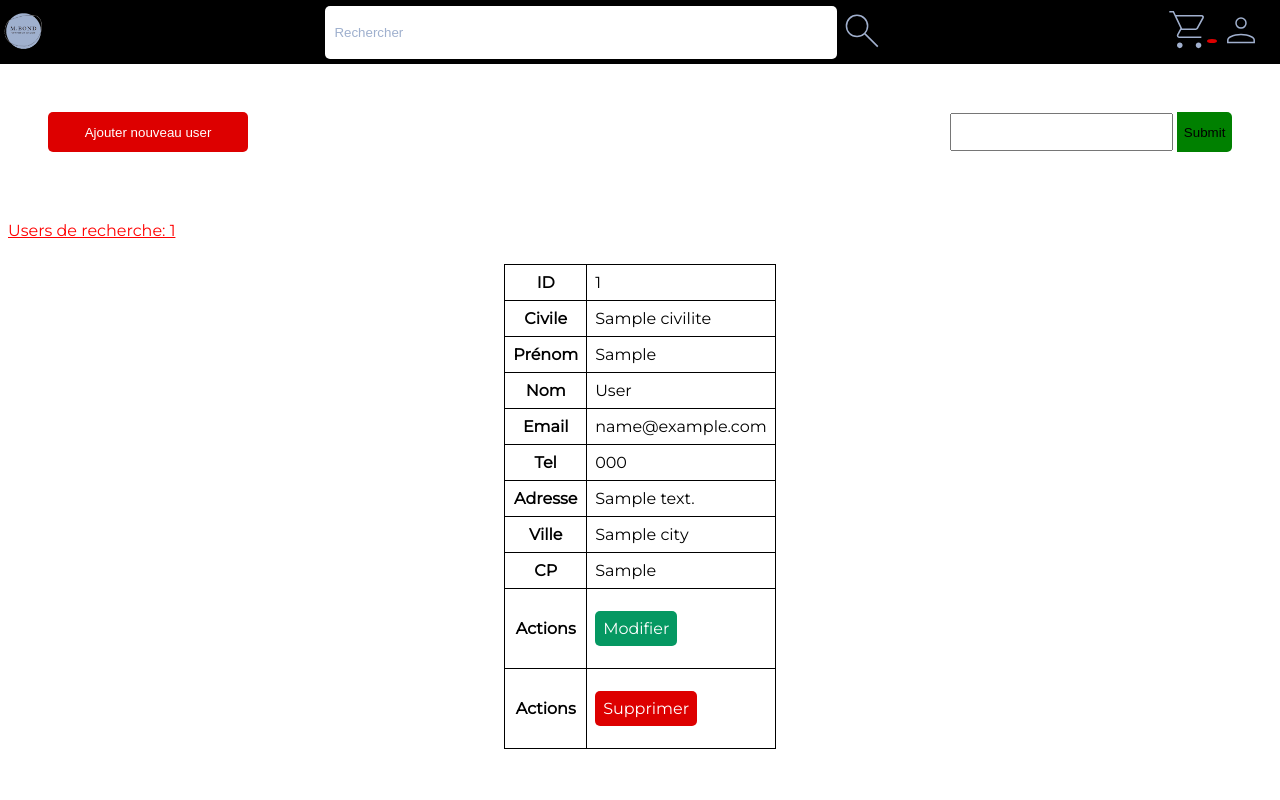
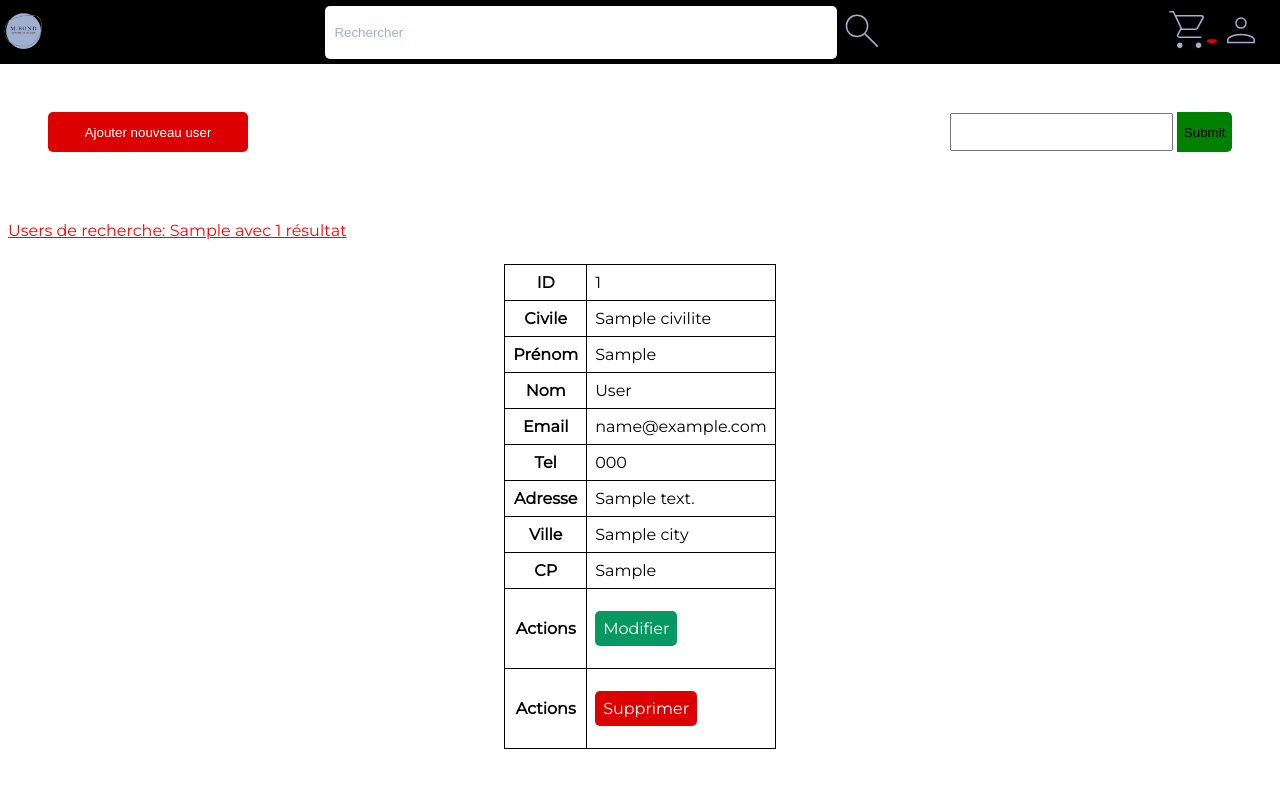
Before and after one commit to chichi66000/boutique_symfony, a Symfony app: template templates/user/admin.html.twig in a window 1280 px wide. Run offline with Twig, Linux system fonts and the light colour scheme; the template is opened without the code that fills it: most values are stand-ins (such as "Sample title", 1, 10 or a date in 2020); form fields are guessed from the names that the template uses; some libraries are stand-ins or nearby versions.

Commit message:
pagination avec search user ok

```diff
--- a/public/css/paginationStyle.css
+++ b/public/css/paginationStyle.css
@@ -3,8 +3,10 @@
 }
 .pagination {
   display: flex;
+  flex-wrap: wrap;
   text-decoration: none;
   justify-content: center;
+  padding-left:0;
 }
 .pagination li:hover {
 background: yellow;
--- a/templates/user/admin.html.twig
+++ b/templates/user/admin.html.twig
@@ -20,6 +20,7 @@
             {{ form_start(form,  {'attr': {'class': 'input-search-user'}} ) }}
                 {{ form_widget(form.search, {'attr': {'class': 'searchUser'}}) }}
                 {{ form_widget(form.submit, {'attr': {'class': 'btn-search-user' }} )}}
+
             {{ form_end(form) }}
         </div>
 
@@ -28,7 +29,7 @@
 
     {# tables des users #}
     {% if not users is empty %}
-        <div class="erreur">Users de recherche: {{ users.getTotalItemCount }}</div>
+        <div class="erreur">Users de recherche: {{userSearch}} avec {{ users.getTotalItemCount }} résultat</div>
 
         <table class="table-user"  cellspacing="0" border='1' cellspacing="0" cellpadding="0">
             <tbody>
@@ -152,7 +153,7 @@
         </table>
 
         {# display navigation #}
-        <div class="pagination">
+        <div >
             {{ knp_pagination_render(users) }}
         </div>
 
```
Also changed, not shown: src/Controller/UserController.php (+4 -3 lines).
